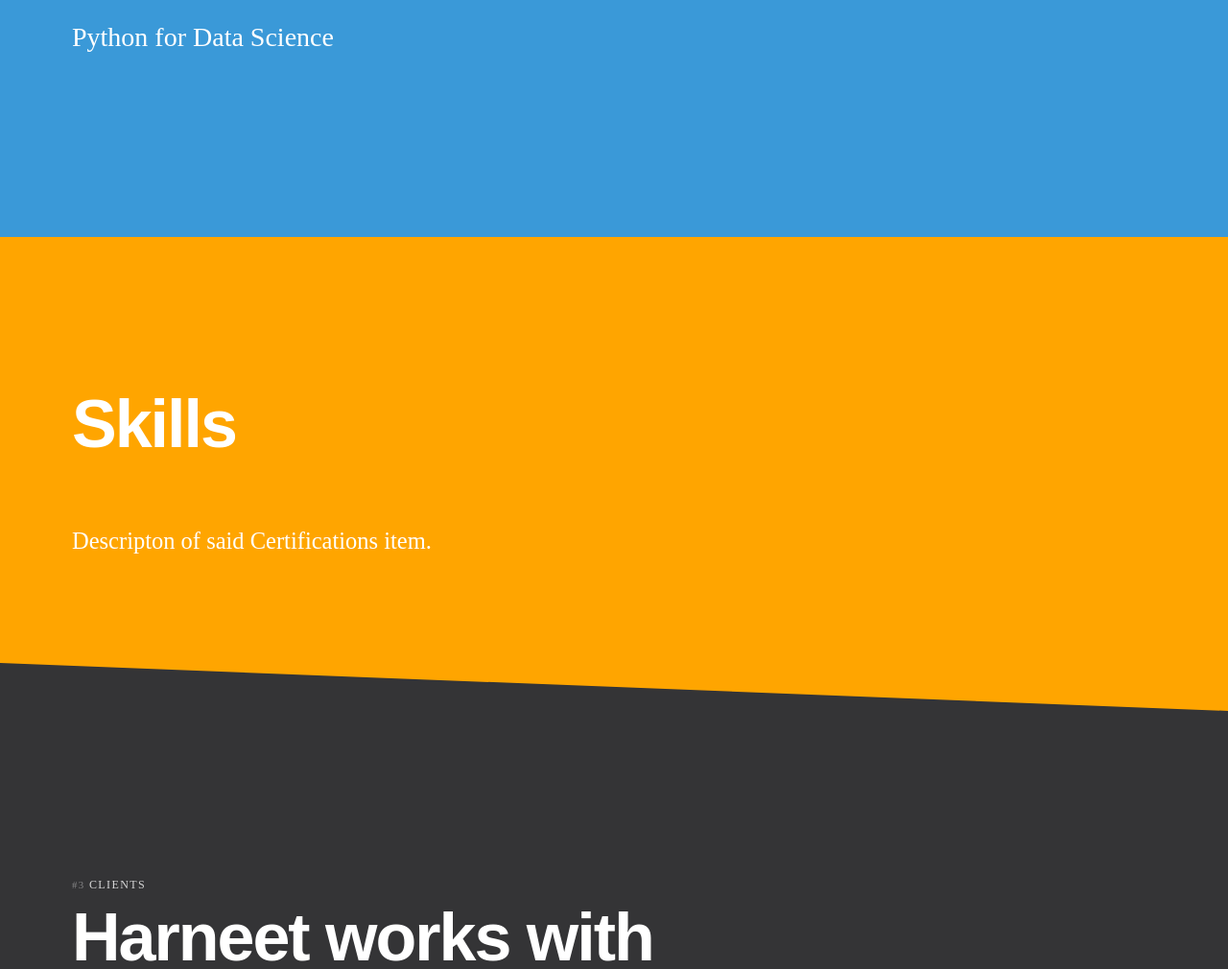
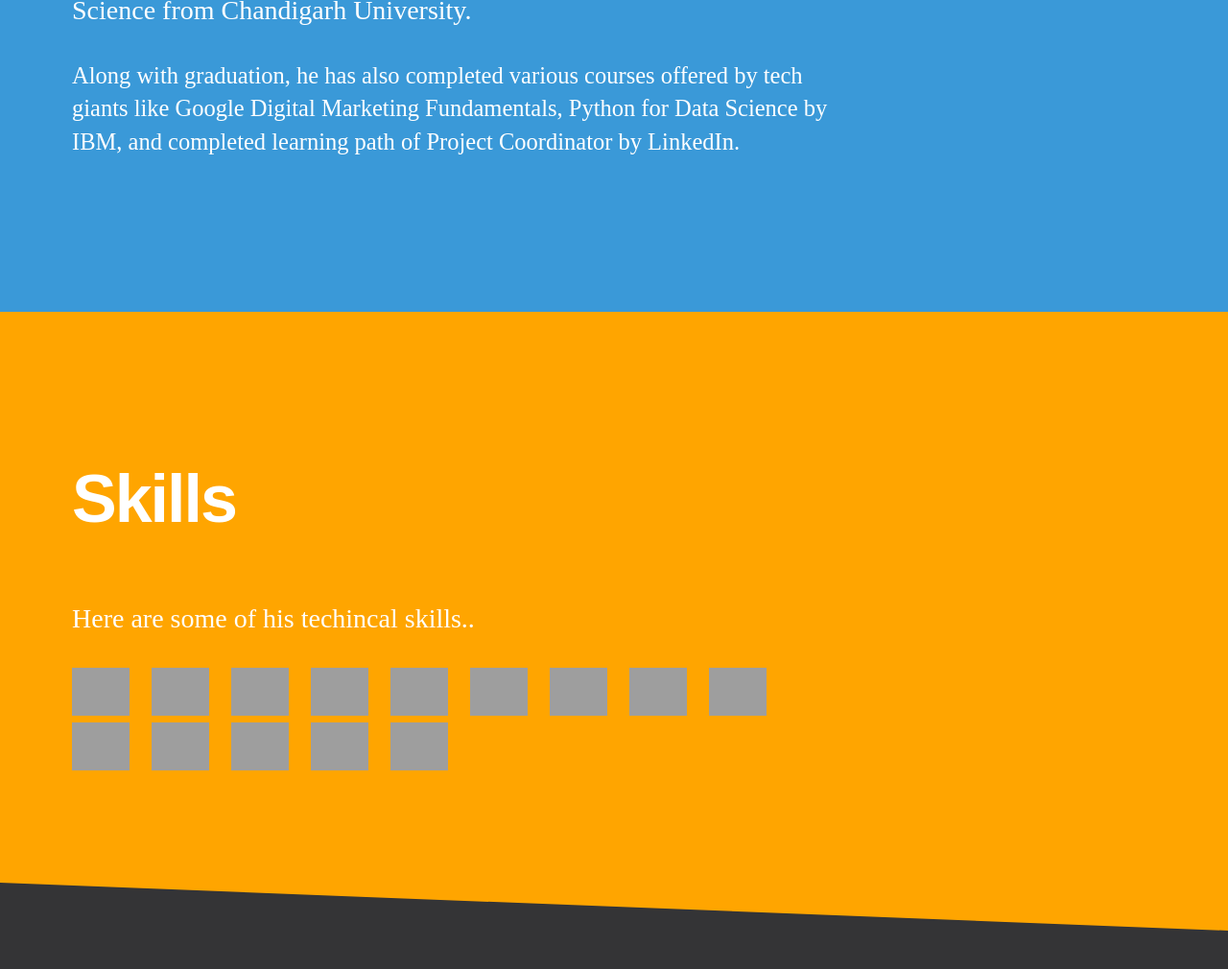
Before and after one commit to iharneetsingh/iharneetsingh, a plain HTML site: page index.html in a window 1280 px wide. Shown: the part 2742-3752 px from the top of the page at 96% size. Drawn offline with nearby package versions, Linux system fonts and the light colour scheme; grey boxes are pictures that could not be loaded; a script that the page names is missing.

Commit message:
commit 3
added some content in education and skills

```diff
--- a/index.html
+++ b/index.html
@@ -84,16 +84,8 @@
         <div class="block">
             <a class="pre" href="#knowledge"><span>#3</span>Knowledge</a>
             <h2>Educational Qualification</h2>
-            <p class="lead">Here are some of his certfications, he had experience working with.</p><br>
-            <ul><a href="https://www.youracclaim.com/badges/059a5f25-ccb8-4a52-bd50-afb7c67bcd36/" style="color: white"> Python for Data Science</a></ul><br>
-
-
-
-
-
-
-
-
+            <p class="lead">Harneet has completed his Bachelor of Engineering in Computer Science from Chandigarh University. </p><br>
+            <p>Along with graduation, he has also completed various courses offered by tech giants like Google Digital Marketing Fundamentals, Python for Data Science by IBM, and completed learning path of Project Coordinator by LinkedIn.</p>
 
 
         </div>
@@ -104,10 +96,25 @@
     <div class="section__inner">
         <div class="block">
             <h2>Skills</h2>
-            <p>Descripton of said Certifications item.</p>
+            <p class="lead">Here are some of his techincal skills.. </p><br>
+            <div class="skills-section">
 
+                <img src="https://cdn.worldvectorlogo.com/logos/html-5.svg" alt="html 5" class="skills">
+                <img src="https://cdn.worldvectorlogo.com/logos/logo-javascript.svg" alt="javascipt" class="skills">
+                <img src="https://cdn.worldvectorlogo.com/logos/css3.svg" alt="css3"class="skills">
+                <img src="https://cdn.worldvectorlogo.com/logos/bootstrap-4.svg" alt="bootstrap4"class="skills">
+                <img src="https://cdn.worldvectorlogo.com/logos/angular-icon-1.svg" alt="angular"class="skills">
+                <img src="https://cdn.worldvectorlogo.com/logos/firebase-2.svg" alt="firebase" class="skills">
+                <img src="https://cdn.worldvectorlogo.com/logos/google-cloud-1.svg" alt="cloud" class="skills">
+                <img src="https://upload.wikimedia.org/wikipedia/commons/thumb/c/cb/Google_Assistant_logo.svg/1200px-Google_Assistant_logo.svg.png" alt="google assistant" class="skills">
+                <img src="https://user-images.githubusercontent.com/3104648/28351989-7f68389e-6c4b-11e7-9bf2-e9fcd4977e7a.png" alt="pwa" class="skills">
+                <img src="https://cdn.worldvectorlogo.com/logos/nodejs.svg" alt="nodejs"class="skills">
+                <img src="https://cdn.worldvectorlogo.com/logos/php-1.svg" alt="php" class="skills">
 
-
+                <img src="https://cdn.worldvectorlogo.com/logos/github-icon-1.svg" alt="github" class="skills">
+                <img src="https://upload.wikimedia.org/wikipedia/en/thumb/c/c7/Dialogflow_logo.svg/1280px-Dialogflow_logo.svg.png" alt="dialogflow" class="skills">
+                <img src="https://cdn.worldvectorlogo.com/logos/photoshop-cc.svg" alt="photoshop" class="skills">
+            </div>
 
 
 
--- a/main.css
+++ b/main.css
@@ -441,3 +441,17 @@ p a:hover {
   padding: 3px 3px 28px 3px;
   display:inline-block;
 }
+
+
+
+
+
+.skills{
+    height: 50px;
+    width: 60px;
+    margin-right: 2%;
+}
+.skills-section{
+    width: 100%;
+    height: auto;
+}
```
